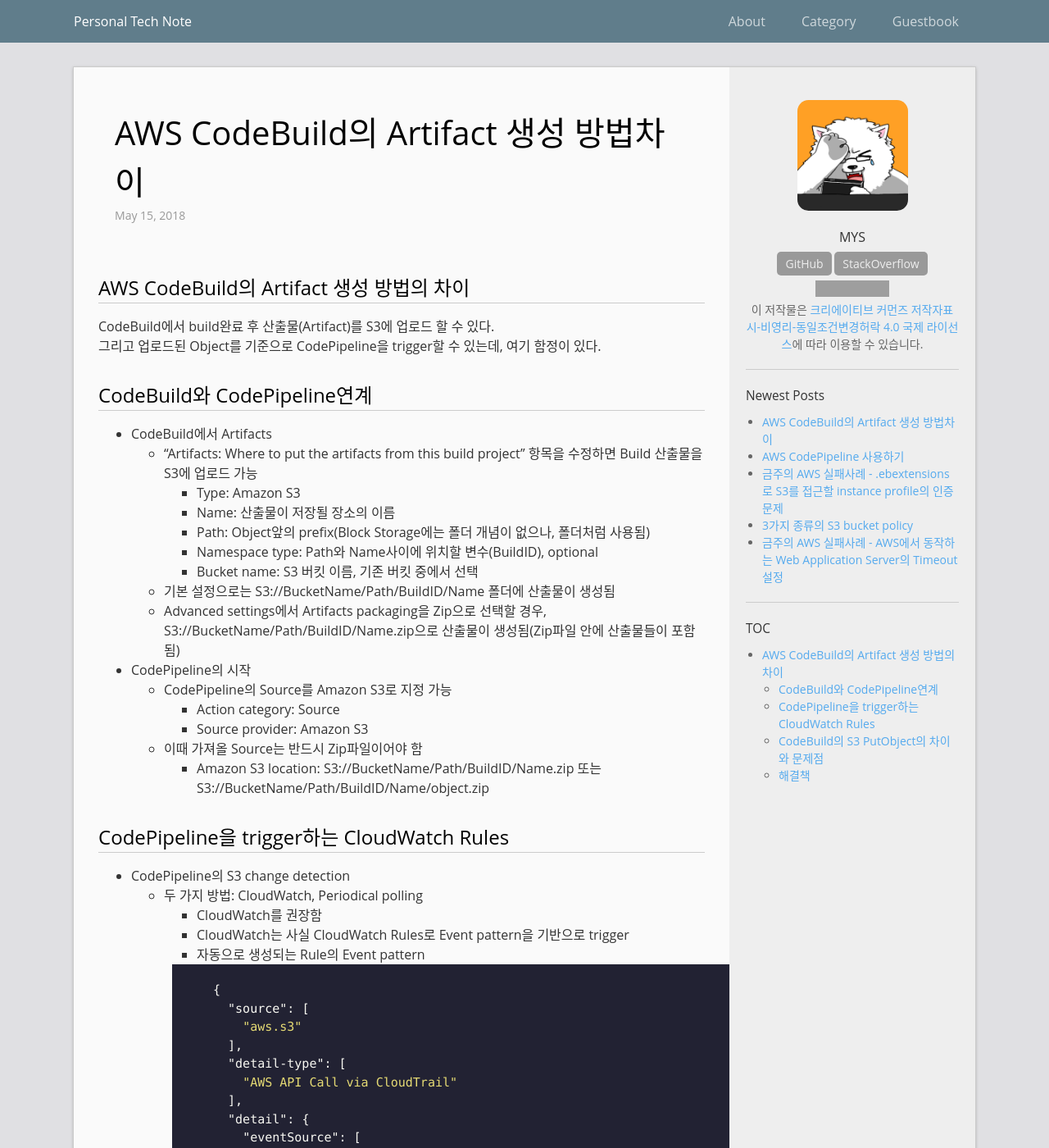
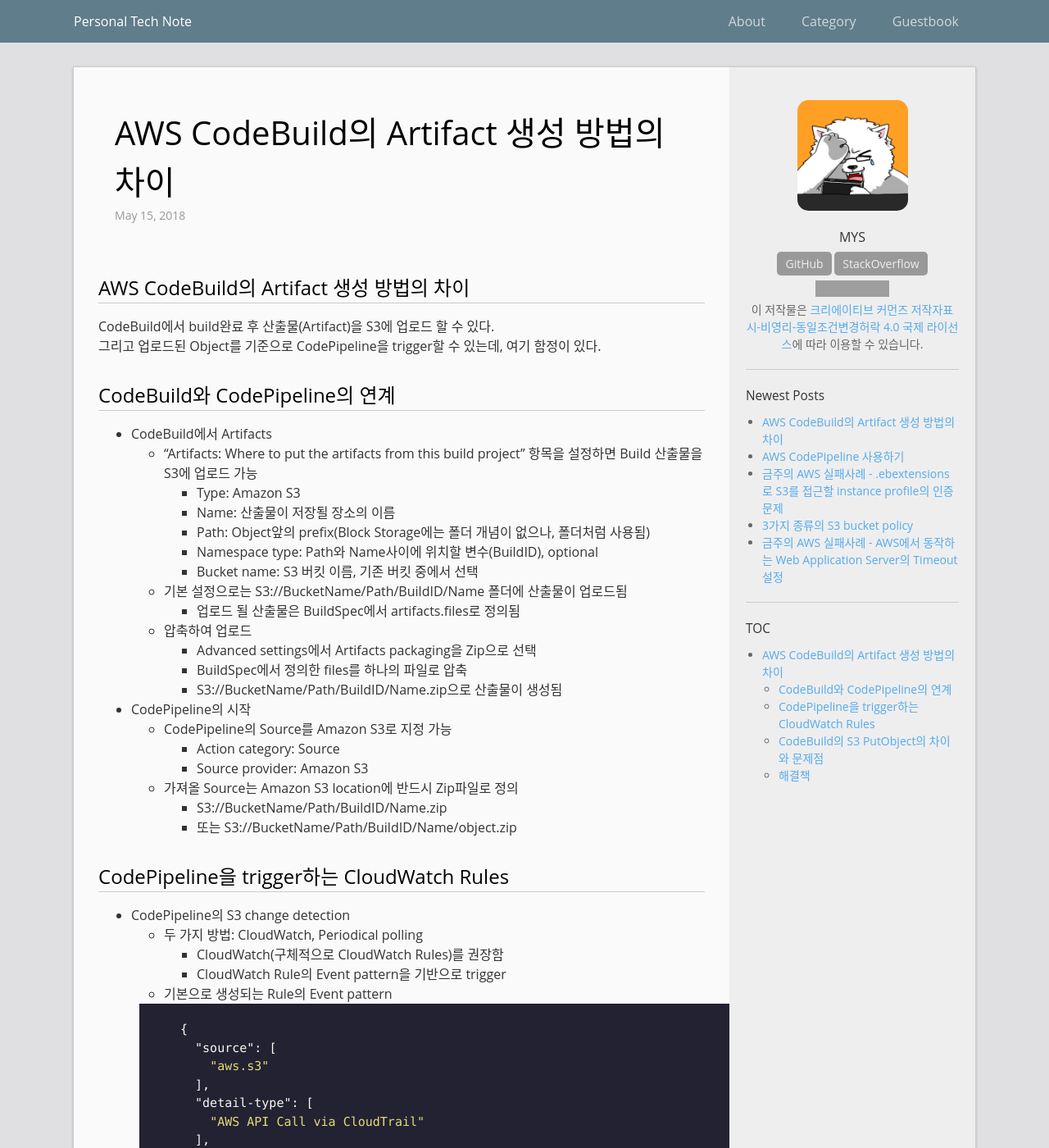
Before and after one commit to mystria/mystria.github.io, a Jekyll site: the page built from _posts/2018-05-15-aws-codebuild-put-artifact.md, in a window 1280 px wide and 1400 px high. Shown: the whole window at 82% size. Built offline with Jekyll 4.4.1, drawn with Linux system fonts in a browser that asks for light colours; comment, search, counter and statistics services are not loaded; some of the changed text lies outside the part shown; grey boxes are pictures that could not be loaded.

Commit message:
Update contents

```diff
--- a/_posts/2018-05-15-aws-codebuild-put-artifact.md
+++ b/_posts/2018-05-15-aws-codebuild-put-artifact.md
@@ -1,72 +1,77 @@
 ---
 layout: post
-title:  "AWS CodeBuild의 Artifact 생성 방법차이"
+title:  "AWS CodeBuild의 Artifact 생성 방법의 차이"
 date:   2018-05-15 22:00:00 +0900
-categories: AWS CodeBuild S3
+categories: AWS CodeBuild S3 CloudWatch
 comments: true
 ---
 # AWS CodeBuild의 Artifact 생성 방법의 차이
-CodeBuild에서 build완료 후 산출물(Artifact)를 S3에 업로드 할 수 있다.
+CodeBuild에서 build완료 후 산출물(Artifact)을 S3에 업로드 할 수 있다.
 그리고 업로드된 Object를 기준으로 CodePipeline을 trigger할 수 있는데, 여기 함정이 있다.
 
-## CodeBuild와 CodePipeline연계
+## CodeBuild와 CodePipeline의 연계
   * CodeBuild에서 Artifacts
-    + "Artifacts: Where to put the artifacts from this build project" 항목을 수정하면 Build 산출물을 S3에 업로드 가능
+    + "Artifacts: Where to put the artifacts from this build project" 항목을 설정하면 Build 산출물을 S3에 업로드 가능
       - Type: Amazon S3
       - Name: 산출물이 저장될 장소의 이름
       - Path: Object앞의 prefix(Block Storage에는 폴더 개념이 없으나, 폴더처럼 사용됨)
       - Namespace type: Path와 Name사이에 위치할 변수(BuildID), optional
       - Bucket name: S3 버킷 이름, 기존 버킷 중에서 선택
-    + 기본 설정으로는 S3://BucketName/Path/BuildID/Name 폴더에 산출물이 생성됨
-    + Advanced settings에서 Artifacts packaging을 Zip으로 선택할 경우, S3://BucketName/Path/BuildID/Name.zip으로 산출물이 생성됨(Zip파일 안에 산출물들이 포함됨)
+    + 기본 설정으로는 S3://BucketName/Path/BuildID/Name 폴더에 산출물이 업로드됨
+      - 업로드 될 산출물은 BuildSpec에서 artifacts.files로 정의됨
+    + 압축하여 업로드
+      - Advanced settings에서 Artifacts packaging을 Zip으로 선택
+      - BuildSpec에서 정의한 files를 하나의 파일로 압축
+      - S3://BucketName/Path/BuildID/Name.zip으로 산출물이 생성됨
   * CodePipeline의 시작
     + CodePipeline의 Source를 Amazon S3로 지정 가능
       - Action category: Source
       - Source provider: Amazon S3
-    + 이때 가져올 Source는 반드시 Zip파일이어야 함
-      - Amazon S3 location: S3://BucketName/Path/BuildID/Name.zip 또는 S3://BucketName/Path/BuildID/Name/object.zip
+    + 가져올 Source는 Amazon S3 location에 반드시 Zip파일로 정의
+      - S3://BucketName/Path/BuildID/Name.zip
+      - 또는 S3://BucketName/Path/BuildID/Name/object.zip
 
 ## CodePipeline을 trigger하는 CloudWatch Rules
   * CodePipeline의 S3 change detection
     + 두 가지 방법: CloudWatch, Periodical polling
-      - CloudWatch를 권장함
-      - CloudWatch는 사실 CloudWatch Rules로 Event pattern을 기반으로 trigger
-      - 자동으로 생성되는 Rule의 Event pattern
-      ~~~ json
-        {
-          "source": [
-            "aws.s3"
+      - CloudWatch(구체적으로 CloudWatch Rules)를 권장함
+      - CloudWatch Rule의 Event pattern을 기반으로 trigger
+    + 기본으로 생성되는 Rule의 Event pattern
+    ~~~ json
+      {
+        "source": [
+          "aws.s3"
+        ],
+        "detail-type": [
+          "AWS API Call via CloudTrail"
+        ],
+        "detail": {
+          "eventSource": [
+            "s3.amazonaws.com"
           ],
-          "detail-type": [
-            "AWS API Call via CloudTrail"
+          "eventName": [
+            "PutObject"
           ],
-          "detail": {
-            "eventSource": [
-              "s3.amazonaws.com"
-            ],
-            "eventName": [
-              "PutObject"
-            ],
-            "resources": {
-              "ARN": [
-                "arn:aws:s3:::BucketName/Path/Name/lambda-function.zip"
-              ]
-            }
+          "resources": {
+            "ARN": [
+              "arn:aws:s3:::BucketName/Path/Name/lambda-function.zip"
+            ]
           }
         }
-      ~~~
+      }
+    ~~~
 
 ## CodeBuild의 S3 PutObject의 차이와 문제점
-위에서 언급했듯이 산출물을 Name폴더에 업로드하거나, Name.zip으로 업로드 하는 2가지 방법이 존재함
+위에서 언급했듯이 산출물을 Name폴더에 업로드하거나, Name.zip을 생성하는 2가지 방법이 존재함
   * Artifact를 S3에 업로드하는 두 가지 방법
     1. 산출물이 Zip파일이므로, 그냥 Name폴더에 업로드
-      - Event pattern에 match되지 않아 *동작하지 않음*
+      - 이상하게도 Event pattern에 match되지 않아 *동작하지 않음*
     2. 산출물이 여러개이므로, Name.zip으로 압축하여 업로드
       - Advanced settings에서 packaging 설정 필요
-      - 자동으로 생성된(기본) Rule로도 잘 동작함
+      - 기본으로 생성된 Rule로도 잘 동작함
 
 ## 해결책
-  * Name폴더에 그냥 업로드 하는 것은 사실 PutObject가 아닌, MultipartUpload
+  * Name폴더에 업로드 하는 방법은 PutObject가 아닌, MultipartUpload
   * 다음과 같이 CloudWatch Rule의 Event pattern을 변경
     + "CompleteMultipartUpload"을 eventName에 추가
     ~~~ json
```
